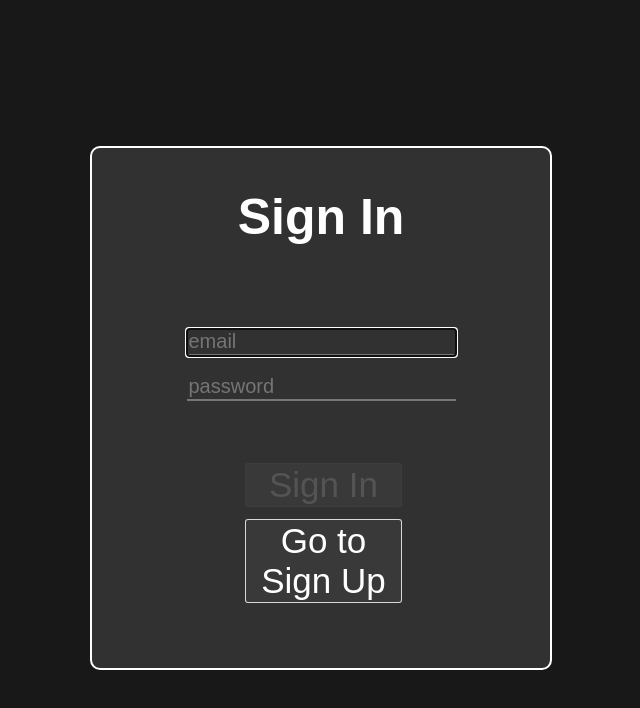
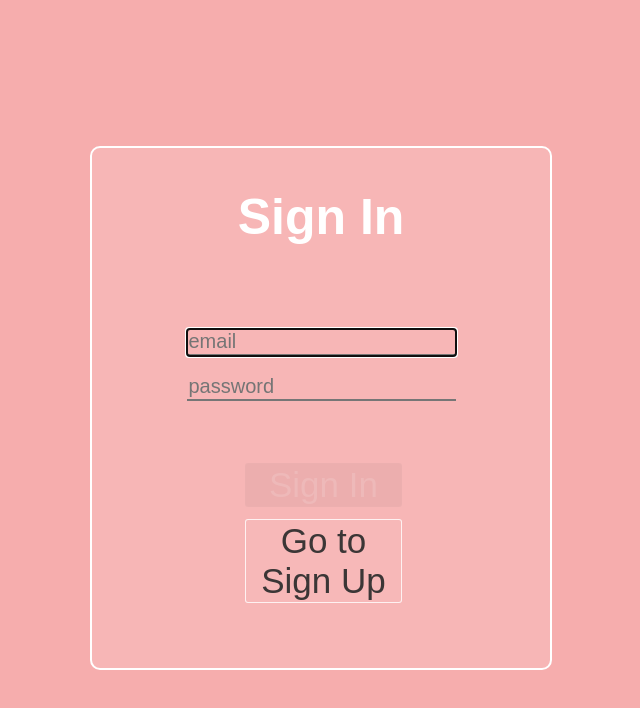
Before and after one commit to dawnheee/wanted-pre-onboarding-frontend, a React (Create React App) app: page /signin in a window 1280 px wide. Shown: the top 708 px of the page, without its empty margins (319-959 px from the left). Built offline with nearby package versions, Linux system fonts and the light colour scheme; the HTML template or start-up script is replaced by a standard one; a web font is replaced by a local one.

Commit message:
css 수정

```diff
--- a/src/App.css
+++ b/src/App.css
@@ -9,7 +9,7 @@ body {
     justify-content: center;
     align-items: center;
     min-height: 100vh;
-    background-color: #101010f6;
+    background-color: #f6aaaaf6;
     font-family:  'LeferiPoint-WhiteObliqueA', sans-serif;
     color: white;
 
@@ -67,9 +67,9 @@ section.auth-inputs{
     button{
         font-family: 'LeferiPoint-WhiteObliqueA', sans-serif;
         background-color: #ffffff0a;
-        border: 1px solid rgba(255, 255, 255, 0.382);
+        border: 1px solid rgba(48, 39, 39, 0.382);
         margin-left: 5px;
-        color: white;
+        color: rgb(59, 54, 54);
         border-radius: 3px;
         cursor: pointer;
     }
@@ -82,7 +82,7 @@ section.auth-inputs{
     }
 
       button.auth-button:disabled {
-        background-color: #ffffff0b;
+        background-color: #0000000b;
         border: 1px solid rgba(255, 255, 255, 0.018);
         color: rgba(255, 255, 255, 0.137);
         cursor: not-allowed;
```
